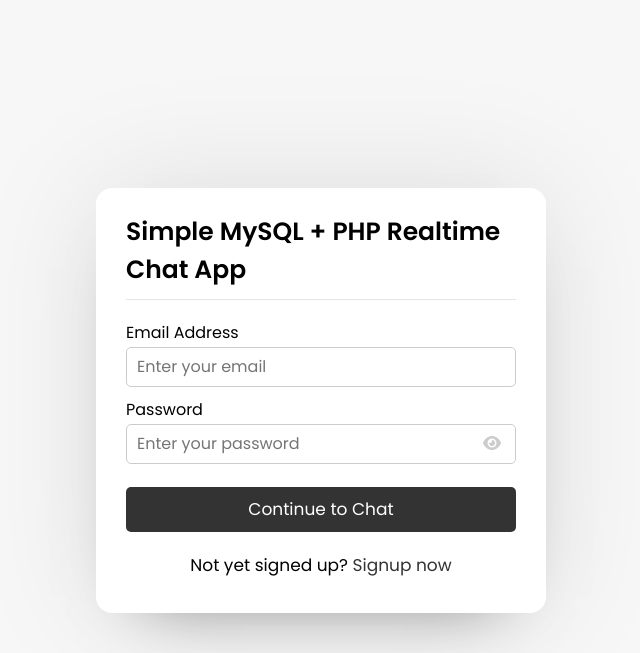
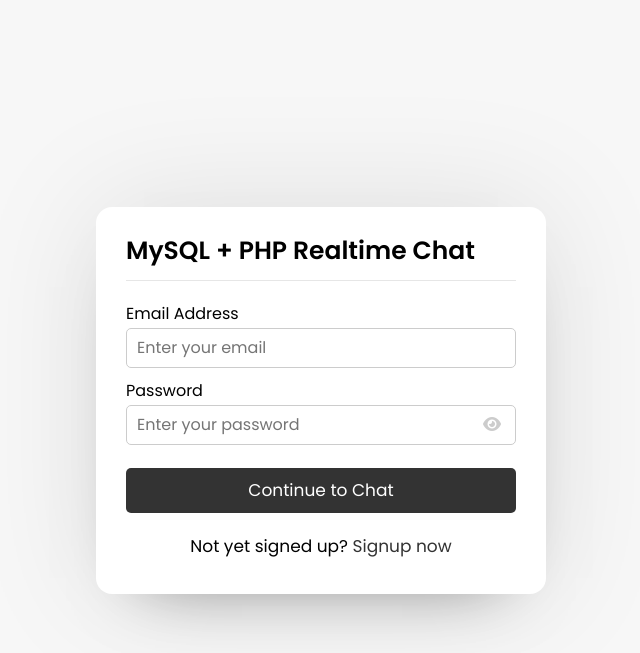
Before and after one commit to dpedwards/php-chat, a PHP site: page /login.php in a window 1280 px wide. Shown: the top 653 px of the page, without its empty margins (319-959 px from the left). Run offline with PHP 8.4, Linux system fonts and the light colour scheme.

Commit message:
:up: Update login.php

```diff
--- a/login.php
+++ b/login.php
@@ -1,12 +1,15 @@
 <?php
 // Only start the session if one hasn't been started yet
 if (session_status() == PHP_SESSION_NONE) {
-  session_start();
+    session_start();
 }
+
+// Include config.php to establish database connection
+include_once "php/config.php";
+
 // Check if the session variable 'unique_id' is set, and redirect if true
 if (isset($_SESSION['unique_id'])) {
     header("location: users.php");
-    exit; // It's good practice to call exit() after a header redirect to ensure no further script execution
 }
 
 include_once "header.php";
@@ -14,7 +17,7 @@ include_once "header.php";
 <body>
   <div class="wrapper">
     <section class="form login">
-      <header>Simple MySQL + PHP Realtime Chat App</header>
+      <header>MySQL + PHP Realtime Chat</header>
       <form action="#" method="POST" enctype="multipart/form-data" autocomplete="off">
         <div class="error-text"></div>
         <div class="field input">
```
